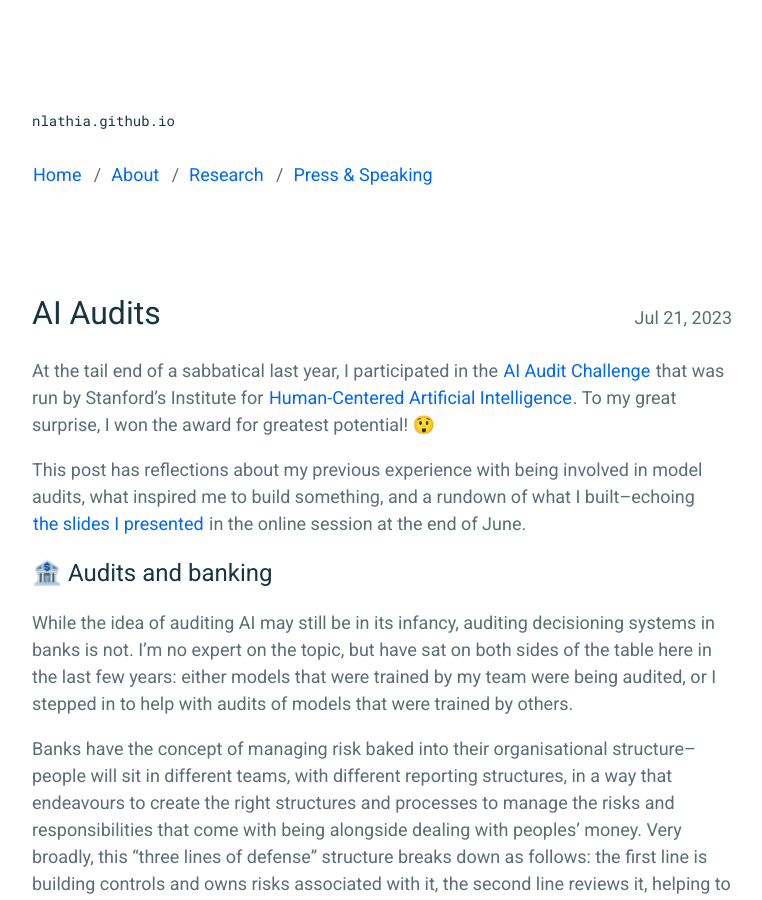
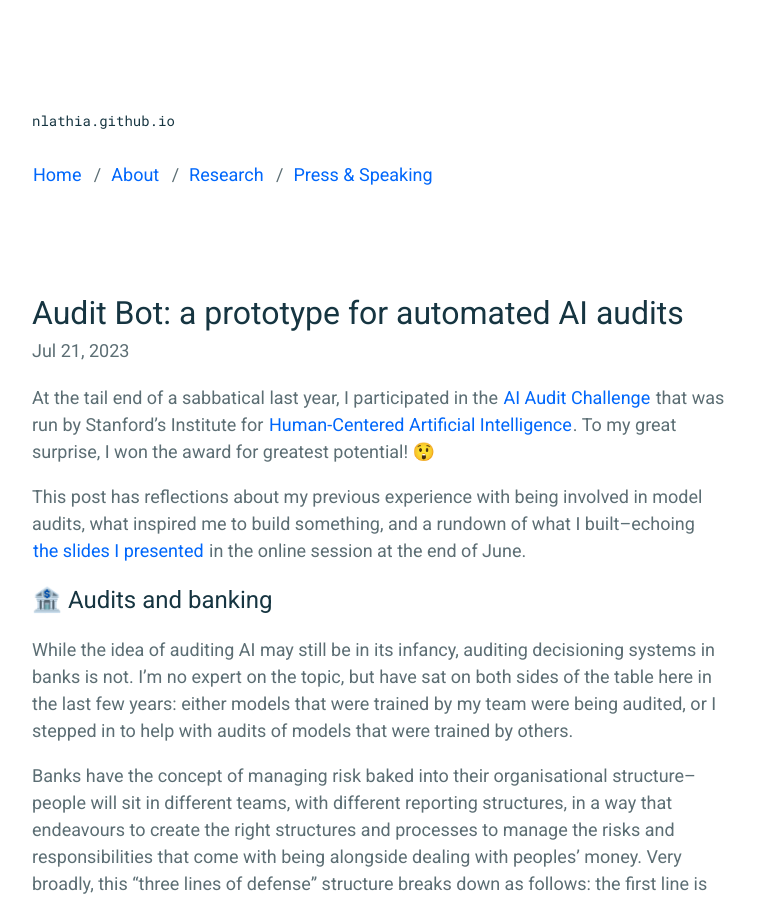
Before and after one commit to nlathia/nlathia.github.io, a Jekyll site: the page built from _posts/2023-07-21-AI-Audit-Challenge.md, in a window 1280 px wide and 900 px high. Shown: the whole window, without its empty margins (258-1020 px from the left). Built offline with Jekyll 4.4.1, drawn with Linux system fonts in a browser that asks for light colours.

Commit message:
New title

```diff
--- a/_posts/2023-07-21-AI-Audit-Challenge.md
+++ b/_posts/2023-07-21-AI-Audit-Challenge.md
@@ -1,6 +1,6 @@
 ---
 layout: post
-title: "AI Audits"
+title: "Audit Bot: a prototype for automated AI audits"
 description: Stanford's AI Audit Challenge
 categories: [machine-learning]
 ---
```
